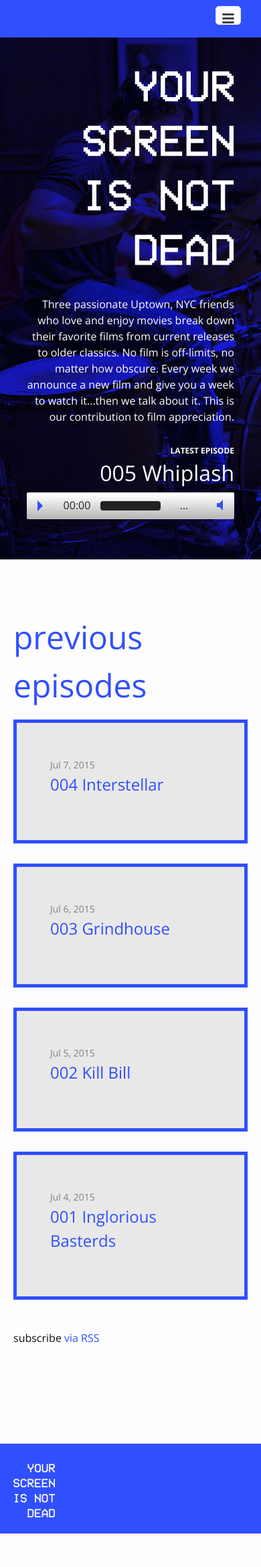
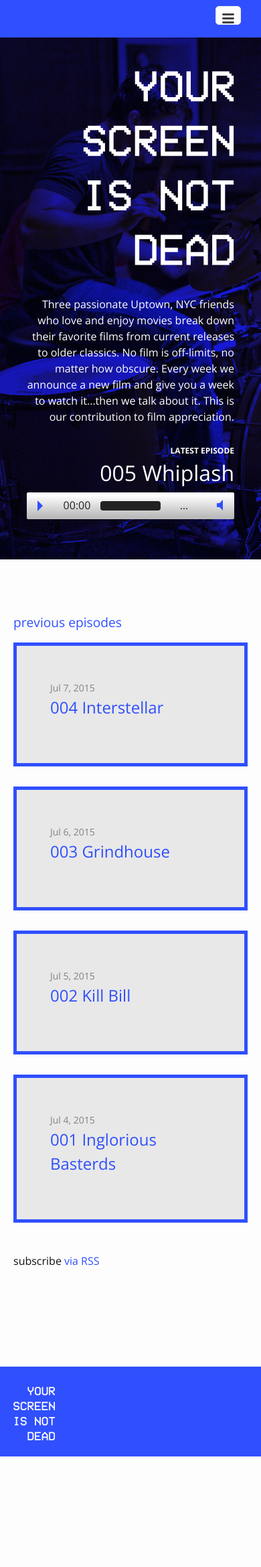
Before and after one commit to yourscreenisnotdead/yourscreenisnotdead.github.io, a Jekyll site: the page built from index.html, in a window 390 px wide. Shown: the whole page at 67% size. Built offline with Jekyll 4.4.1, drawn with Linux system fonts in a browser that asks for light colours; nearby versions of some CDN libraries; after the commit the page ends 2224 px from its top, so only the background shows below that.

Commit message:
mobile heading

```diff
--- a/_sass/_episodes.scss
+++ b/_sass/_episodes.scss
@@ -75,6 +75,9 @@
 .page-heading {
   font-size: 3em;
   color: $brand-color;
+  @media screen and (max-width: 700px) {
+    font-size: 1.2em;
+  }
 }
 
 .post-list {
```
